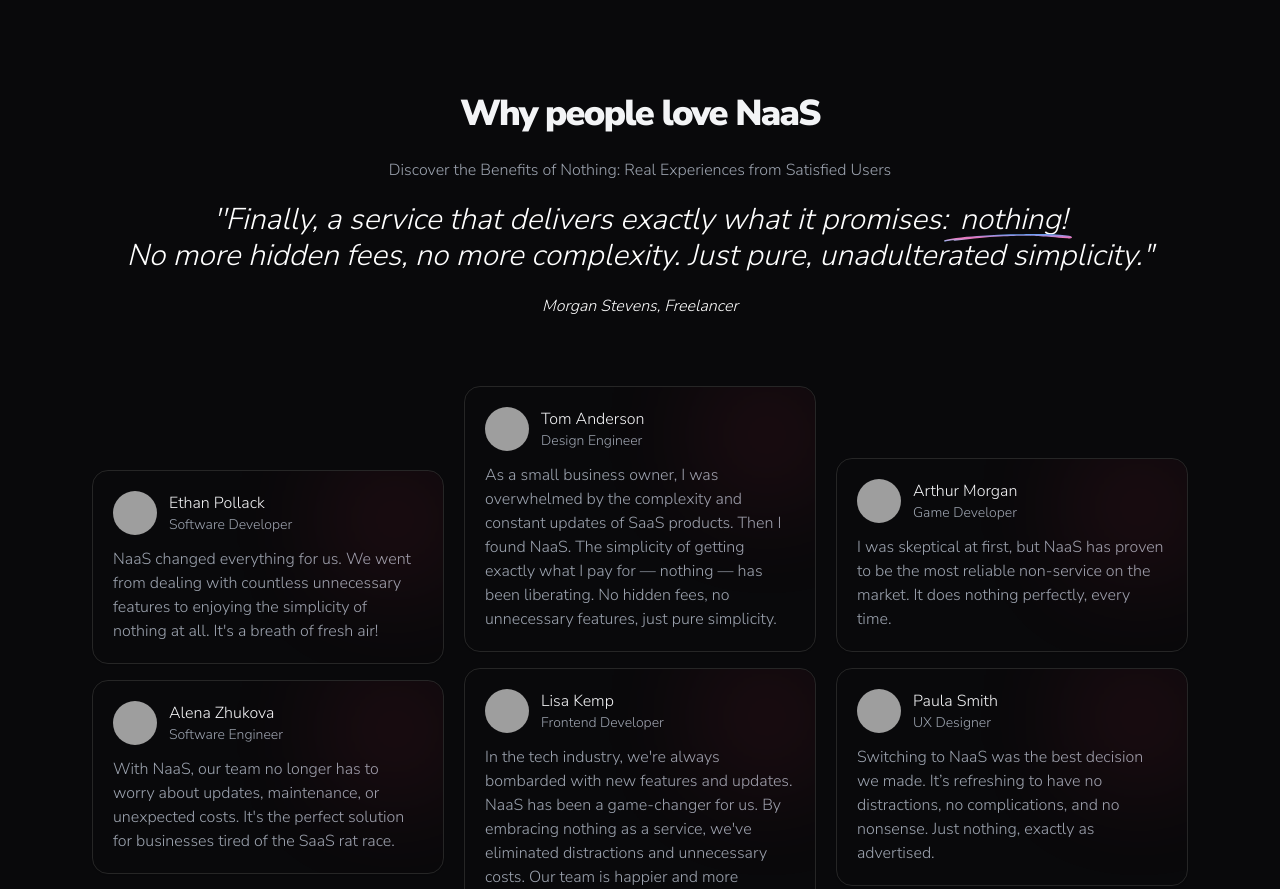
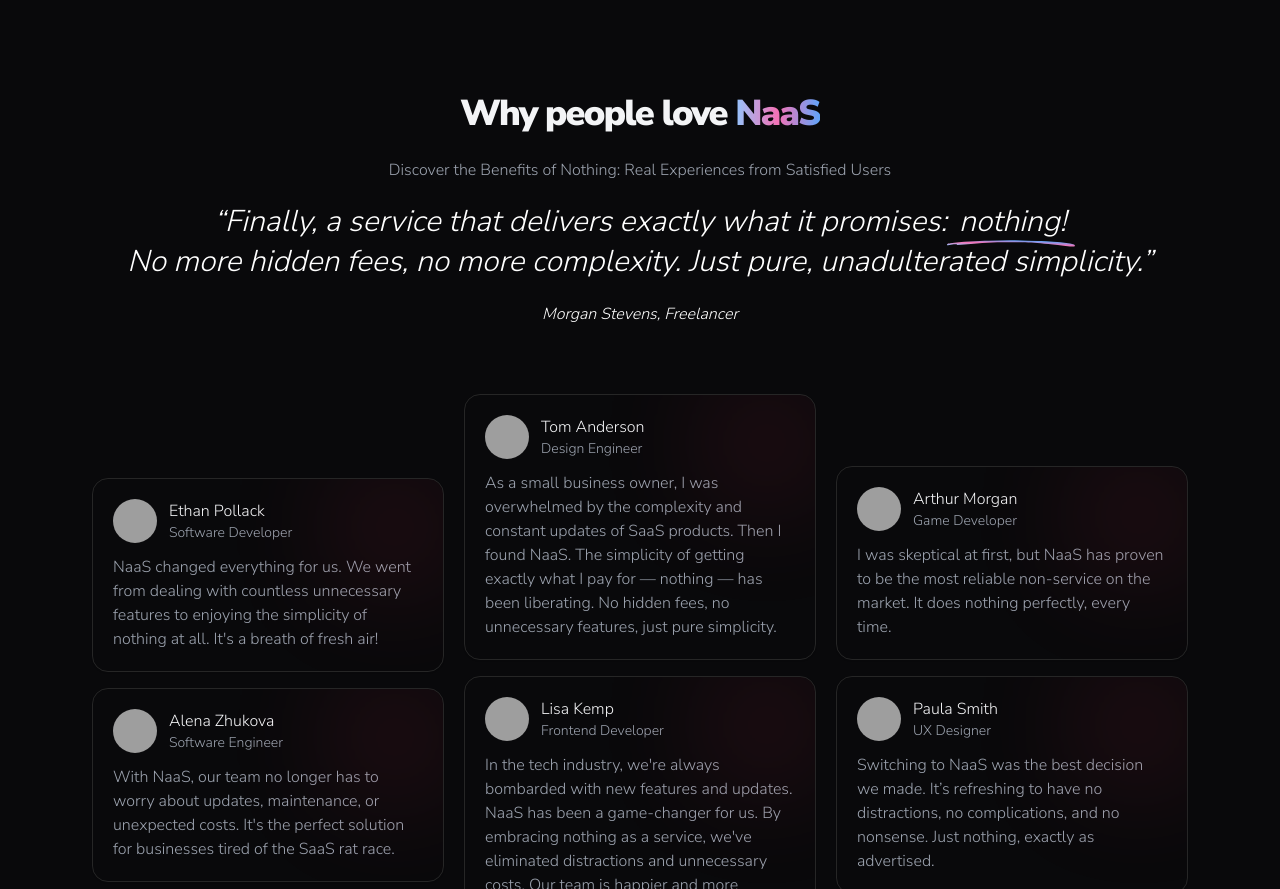
Before and after one commit to MassimoParisi/infoprod, a Next.js app: page / in a window 1280 px wide. Shown: the part 2514-3403 px from the top of the page. Built offline with nearby package versions, Linux system fonts and the light colour scheme; grey boxes are pictures that could not be loaded.

Commit message:
improve testimonial style

```diff
--- a/src/app/_components/Testimonial.tsx
+++ b/src/app/_components/Testimonial.tsx
@@ -47,24 +47,26 @@ const Testimonials = () => {
   return (
     <div className="z-10 flex flex-col items-center justify-center gap-5 py-12">
       <h1 className="mb-1 max-w-2xl text-center text-2xl font-semibold tracking-tighter text-gray-100 md:text-4xl">
-        Why people love NaaS
+        Why people love{" "}
+        <span className="bg-gradient-to-r from-blue-300 via-pink-400 to-blue-400 bg-clip-text text-transparent">
+          NaaS
+        </span>
       </h1>
       <p className="max-w-2xl text-center text-sm font-light text-gray-400 md:text-base">
         Discover the Benefits of Nothing: Real Experiences from Satisfied Users
       </p>
       <cite className="flex flex-col gap-5 text-center italic">
-        <div className="inline-block text-3xl">
+        <div className="inline-block text-3xl leading-10">
           <div className="inline-flex gap-3 text-nowrap">
-            &apos;&apos;Finally, a service that delivers exactly what it
-            promises:{" "}
+            “Finally, a service that delivers exactly what it promises:{" "}
             <div className="relative">
               <p>nothing!</p>
-              <Underline className="absolute -bottom-1 left-0 right-0 w-32 -translate-x-4 rotate-180" />
+              <Underline className="absolute -bottom-1.5 left-0 right-0 w-32 -translate-x-3 rotate-[182deg]" />
             </div>
           </div>
           <p>
             No more hidden fees, no more complexity. Just pure, unadulterated
-            simplicity.&quot;
+            simplicity.”
           </p>
         </div>
         <p>Morgan Stevens, Freelancer</p>
```
